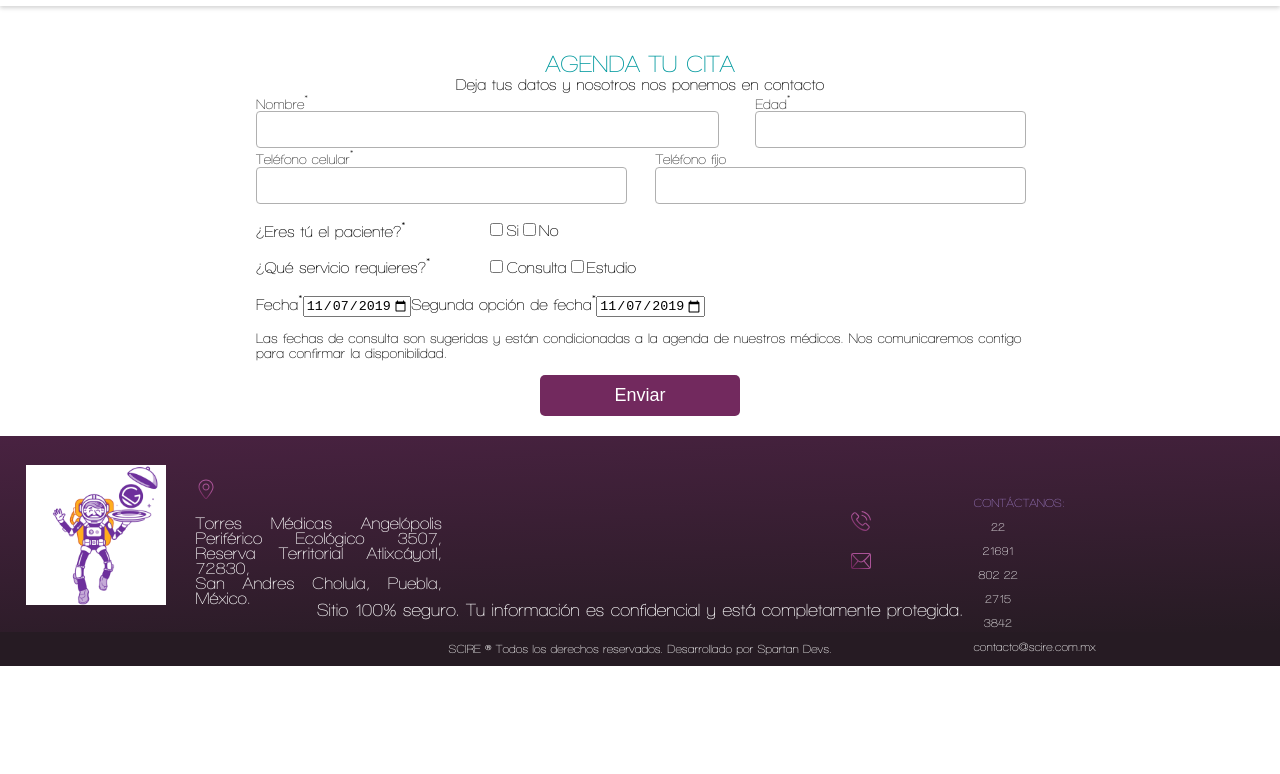
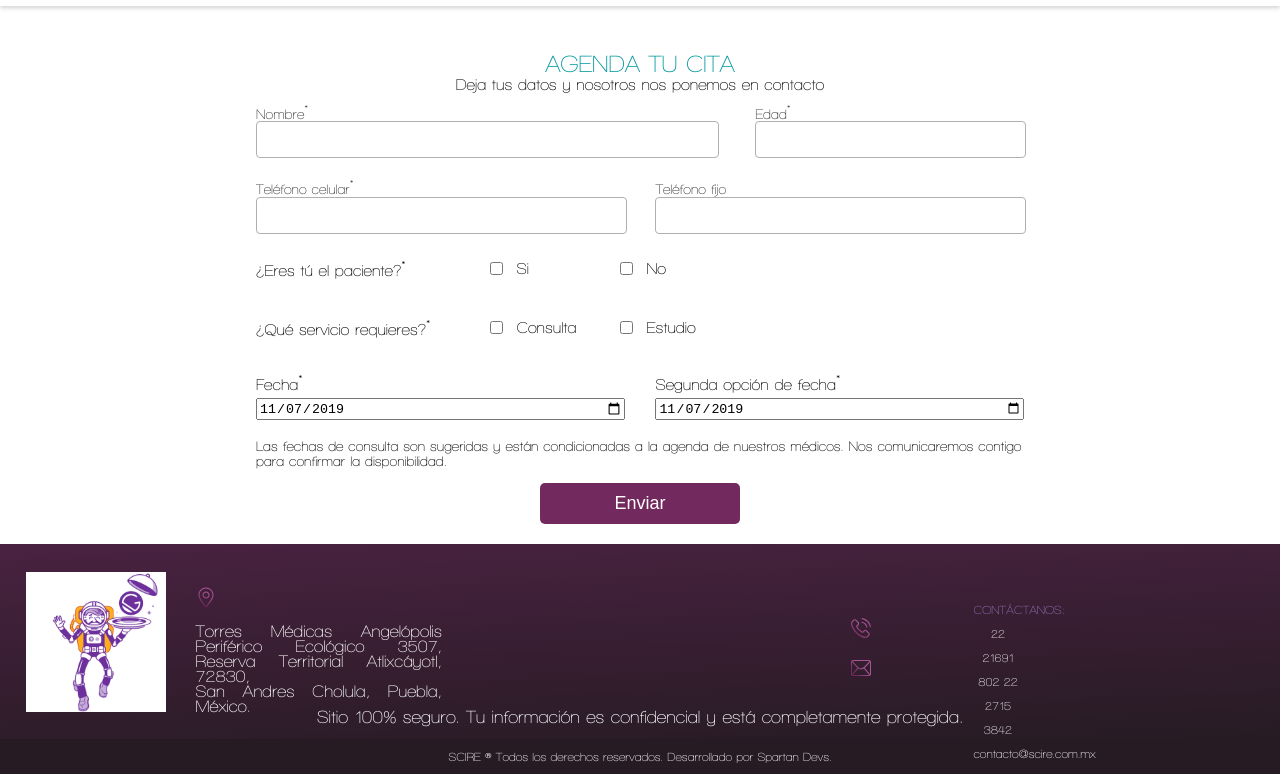
Before and after one commit to kainmaligno/scire, a Gatsby site: page /agendar in a window 1280 px wide. Shown: the part 122-896 px from the top of the page. Before the commit the page ends 800 px from the top, so only its background shows below. Built offline with nearby package versions, Linux system fonts and the light colour scheme; Gatsby itself is replaced by a stand-in of ours.

Commit message:
trabajando en estilos del form

```diff
--- a/src/components/components/Form/Bullets/index.js
+++ b/src/components/components/Form/Bullets/index.js
@@ -4,17 +4,18 @@ import { Space, Inputs,Span } from './styles';
 
 
 const Bullets = ( props ) => {
-    let { text, textBOne, textBTwo, actions, values } = props;
-    let { Si, No, Consulta, Estudio } = actions;
+    let { text, textBOne, textBTwo, actions, values, firstWid } = props;
+    let { Si, No, Consulta, Estudio  } = actions;
     let { si, no, consulta, estudio  } = values;
     return(
         <Space>
             <Span>{ text }<sup>*</sup></Span>
             <Inputs>
                 <InputCheckbox
-                    action = { Si ? Si : Consulta }
-                    text   = { textBOne }
-                    value  = { si ? si : consulta }
+                    action   = { Si ? Si : Consulta }
+                    text     = { textBOne }
+                    value    = { si ? si : consulta }
+                    firstWid = { firstWid }
                 />
                 <InputCheckbox
                     action = { No ? No : Estudio }
--- a/src/components/components/Form/Bullets/styles.js
+++ b/src/components/components/Form/Bullets/styles.js
@@ -6,16 +6,16 @@ export const Space = styled.div`
     display        : flex;
     justify-content: flex-start;
     flex-direction : row;
-    margin         : 15px 0px;
+    margin         : 0px 0px 10px 0px;
     width          : 100%;
 `
 
 export const Inputs = styled.div`
-    display: flex;
-    flex-direction: row;
-    align-items: flex-end;
+    align-items    : flex-end;
+    display        : flex;
+    flex-direction : row;
     justify-content: space-around:
-    width: 40%;
+    width          : 50%;
 `
 
 export const Span = styled.span`
--- a/src/components/components/Form/Calendar/index.js
+++ b/src/components/components/Form/Calendar/index.js
@@ -1,14 +1,19 @@
 import React from 'react';
+import { Space,Calen,Span } from './styles';
 
 const Calendar = ( props ) => {
     let { today, maxDay } = props;
     return(
-        <div>
-            <span>Fecha<sup>*</sup></span>
-            <input type = "date" min = { today } max={ maxDay } value = { today }/>
-            <span>Segunda opción de fecha<sup>*</sup></span>
-            <input type = "date" min = { today } max={ maxDay } value = { today }/>
-        </div>
+        <Space>
+            <Calen>
+                <Span>Fecha<sup>*</sup></Span>
+                <input type = "date" min = { today } max={ maxDay } value = { today }/>
+            </Calen>
+            <Calen>
+                <Span>Segunda opción de fecha<sup>*</sup></Span>
+                <input type = "date" min = { today } max={ maxDay } value = { today }/>
+            </Calen>
+        </Space>
     )
 }
 
--- /dev/null
+++ b/src/components/components/Form/Calendar/styles.js
@@ -0,0 +1,18 @@
+import styled from 'styled-components';
+
+export const Space = styled.div`
+    display       : flex;
+    justify-content: space-between;
+    flex-direction: row;
+`
+
+export const Calen = styled.div`
+    display       : flex;
+    flex-direction: column;
+    margin        : 5px 0px;
+    width         : 48%;
+`
+
+export const Span = styled.span`
+    margin: 5px 0px;
+`
--- /dev/null
+++ b/src/components/components/Form/Estudios/index.js
@@ -0,0 +1,33 @@
+import React, { useState } from 'react'
+import { Span,Select,Space,SelectSpace,EstudiosSpace, Title } from './styles';
+
+function Estudios( props ){
+    const [ estudios, setEstudios ] = useState( false );
+    function set(){
+        setEstudios( !estudios );
+    }
+    return(
+        <Space>
+            <span>Elije el estudio que deseas</span>
+            <SelectSpace>
+                <Select>
+                    <option>Opcion uno</option>
+                    <option>Opcion Dos</option>
+                    <option>Opcion Tres</option>
+                    <option>Opcion Cuatro</option>
+                </Select>
+                <Span onClick = { set }>¿No conoces el nombre del estudio?</Span>
+            </SelectSpace>
+            {
+                estudios ?
+                <EstudiosSpace>
+                    <Title>Describe el estudio que deseas<sup>*</sup></Title>
+                    <textarea></textarea>
+                </EstudiosSpace>
+                : null
+            }
+        </Space>
+    )
+}
+
+export default Estudios;
--- /dev/null
+++ b/src/components/components/Form/Estudios/styles.js
@@ -0,0 +1,38 @@
+import styled from "styled-components";
+
+
+export const Space = styled.div`
+    display       : flex;
+    flex-direction: column;
+    margin        : 5px 0px;
+    width         : 100%;
+`
+
+export const Span = styled.span`
+    color    : #72295E;
+    cursor   : pointer;
+    font-size: 14px;
+`
+
+export const Select = styled.select`
+    padding: 15px 0px;
+    width  : 60%;
+`
+
+export const SelectSpace = styled.div`
+    align-items    : center;
+    display        : flex;
+    flex-direction : row;
+    justify-content: space-between;
+    margin-top     : 5px;
+    `
+export const EstudiosSpace = styled.div`
+    display        : flex;
+    flex-direction : column;
+    justify-content: flex-start;
+    margin-top     : 10px;
+`
+
+export const Title = styled.span`
+    margin-bottom: 5px;
+`
--- a/src/components/components/Form/Input/styles.js
+++ b/src/components/components/Form/Input/styles.js
@@ -5,6 +5,7 @@ export const InputSpace = styled.div`
     display        : flex;
     flex-direction : column;
     justify-content: flex-start;
+    margin         : 10px 0px;
     width          : ${ props => props.width || "100%"}
 `
 
--- a/src/components/components/Form/InputCheckbox/index.js
+++ b/src/components/components/Form/InputCheckbox/index.js
@@ -1,17 +1,17 @@
-import React from 'react';
+import React     from 'react';
+import { Space,Span } from "./styles";
 
 const InputCheckbox = ( props ) => {
-    let { text, action, value } = props;
+    let { text, action, value, firstWid } = props;
 
     function setChange( e ){
-        console.log( 'cambio' );
         action( e.target.value );
     }
     return(
-        <div>
+        <Space>
             <input type="checkbox" onChange = { setChange } checked = { value }/>
-            <span>{ text }</span>
-        </div>
+            <Span firstWid = { firstWid }>{ text }</Span>
+        </Space>
     )
 }
 
--- /dev/null
+++ b/src/components/components/Form/InputCheckbox/styles.js
@@ -0,0 +1,12 @@
+import styled from 'styled-components';
+
+export const Space = styled.div`
+    align-items   : center;
+    display       : flex;
+    flex-direction: row;
+`
+
+export const Span = styled.p`
+    margin-left: 10px;
+    width      : ${ props => props.firstWid || 'auto' };
+`
--- a/src/components/components/Form/index.js
+++ b/src/components/components/Form/index.js
@@ -3,6 +3,7 @@ import { Subtitle,Space,Section,P,Btn,Action } from "./styles";
 import Input               from './Input';
 import Bullets             from './Bullets';
 import Calendar            from './Calendar';
+import Estudios            from './Estudios';
 
 const Form = () => {
     const [ name   , setName    ] = useState('');
@@ -103,6 +104,7 @@ const Form = () => {
                 textBOne = { "Si" }
                 textBTwo = { "No" }
                 values   = { { si, no } }
+                firstWid = { "100px" }
             />
             {
              no ? <Section>
@@ -126,11 +128,10 @@ const Form = () => {
                 textBOne = { "Consulta" }
                 textBTwo = { "Estudio" }
                 values   = { { consulta, estudio } }
+                firstWid = { "100px" }
             />
             {
-                estudio ? <div>
-                    Elije el estudio que deseas
-                </div>
+                estudio ? <Estudios />
                 : null
             }
 
```
